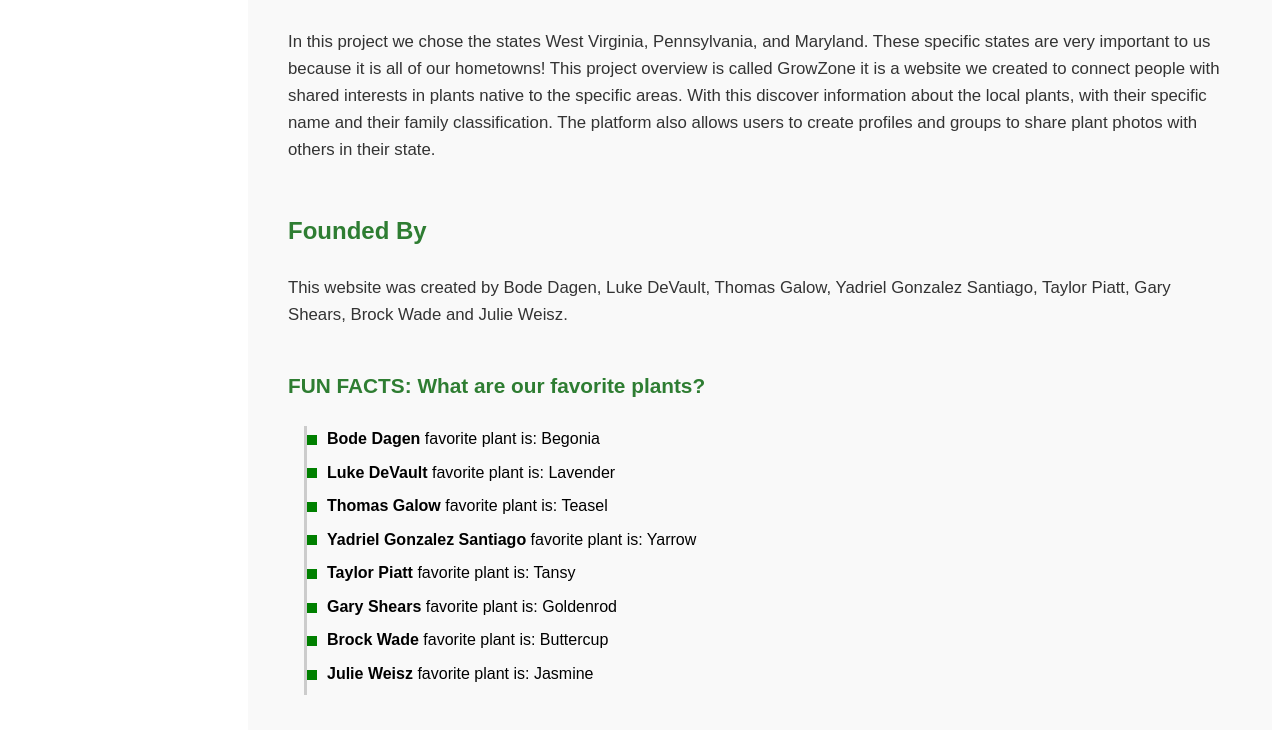
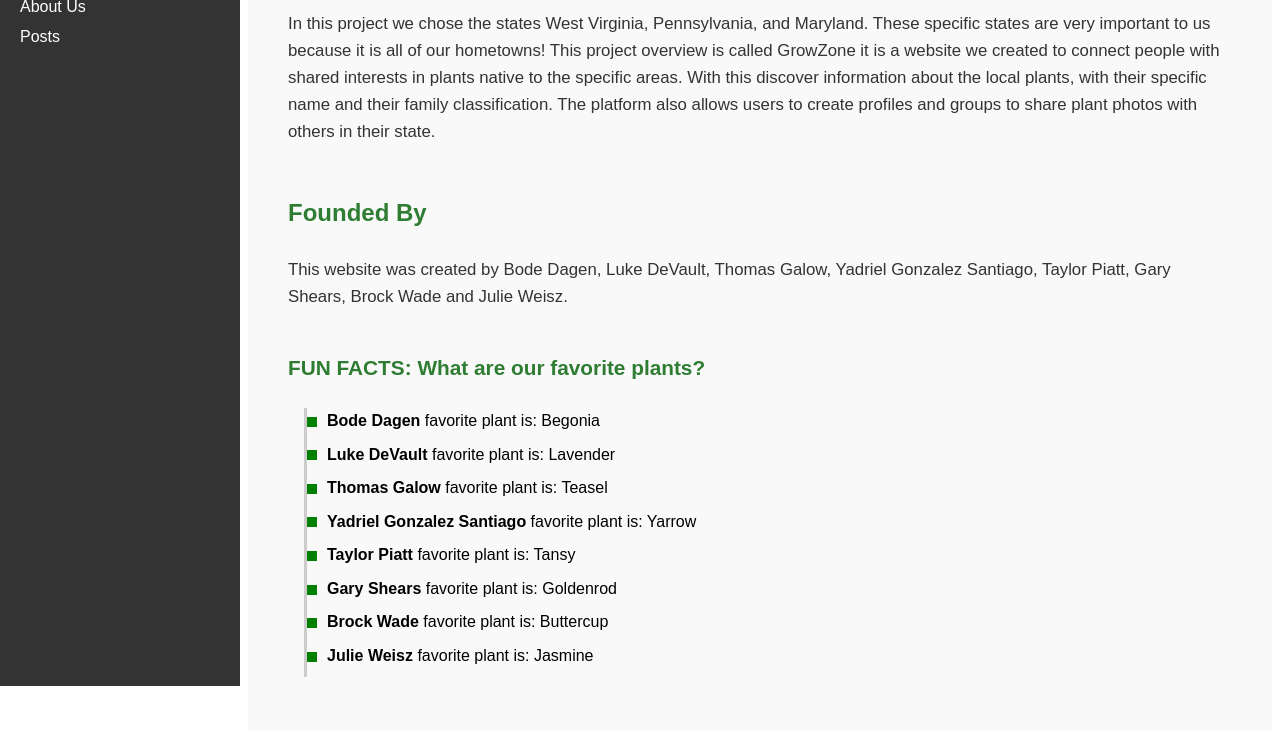
Before and after one commit to WVU-CS330-2025-01-Group04/GrowZone, a plain HTML site: page front-end/src/pages/AboutUs.html in a window 1280 px wide. Shown: the part 154-884 px from the top of the page. Drawn offline with Linux system fonts and the light colour scheme; files that its build step writes are made by us from their sources.

Commit message:
Update AboutUs.css

```diff
--- a/front-end/src/styles/AboutUs.css
+++ b/front-end/src/styles/AboutUs.css
@@ -1,5 +1,5 @@
 
-.sidebarLeft {
+.sidebar {
     width: 200px;
     font-family: Arial, sans-serif;
     background-color: #333;
@@ -11,7 +11,7 @@
     left: 0;
 }
 
-.sidebarLeft a {
+.sidebar a {
     color: white;
     text-decoration: none;
     display: block;
@@ -20,7 +20,7 @@
     transition: all 0.3s ease;
 }
 
-.sidebarLeft a:hover {
+.sidebar a:hover {
     background-color: #575757;
     padding-left: 12px;
 }
```
